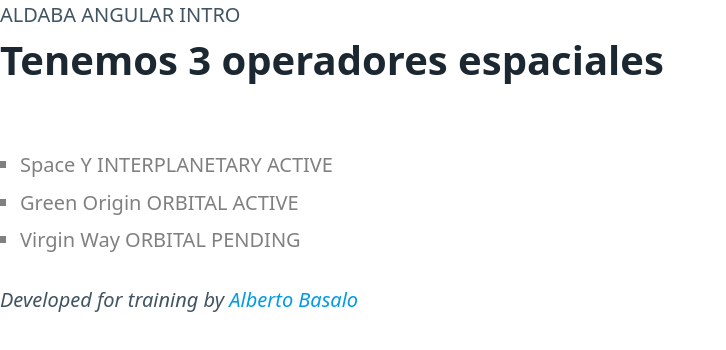
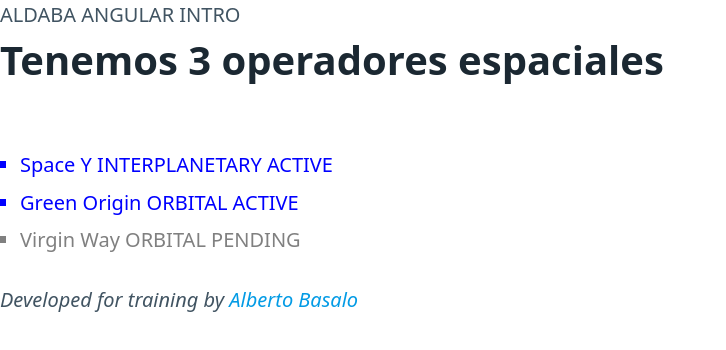
Before and after one commit to Esmoris/Aldaba-Angular-Intro, an Angular app: page / in a window 1280 px wide. Shown: the top 350 px of the page, without its empty margins (0-726 px from the left). Built offline with nearby package versions, Linux system fonts and the light colour scheme.

Commit message:
feat: operators list

```diff
--- a/src/app/app.component.ts
+++ b/src/app/app.component.ts
@@ -16,6 +16,7 @@
     console.log(this.trips);
   }
   public getOperatorClass(operator: Operator): string {
-    return operator.status == OperatorStatus.ACTIVE ? "active" : "pending";
+    const active = OperatorStatus[OperatorStatus.ACTIVE];
+    return operator.status.toString() == active ? "active" : "pending";
   }
 }
```
Also changed, not shown: 1 other file (tests, documents, lock files or other folders).
